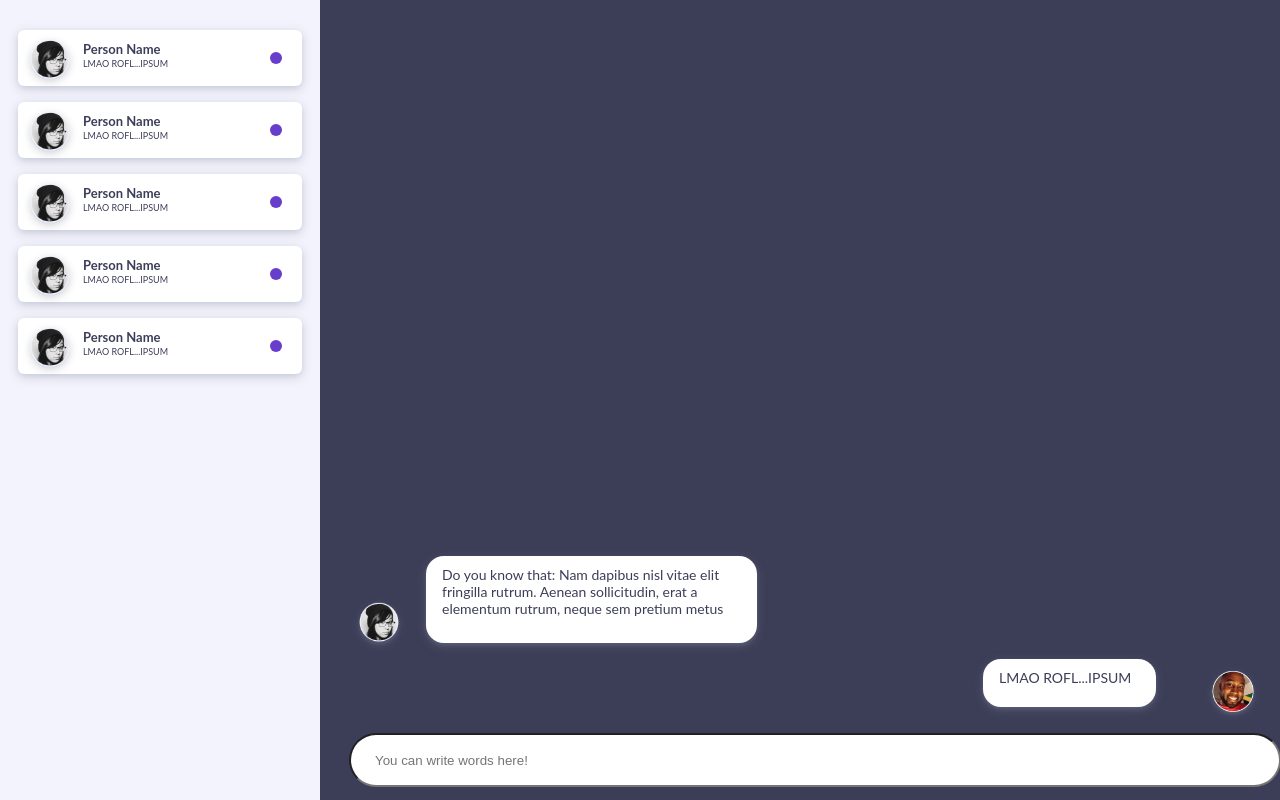
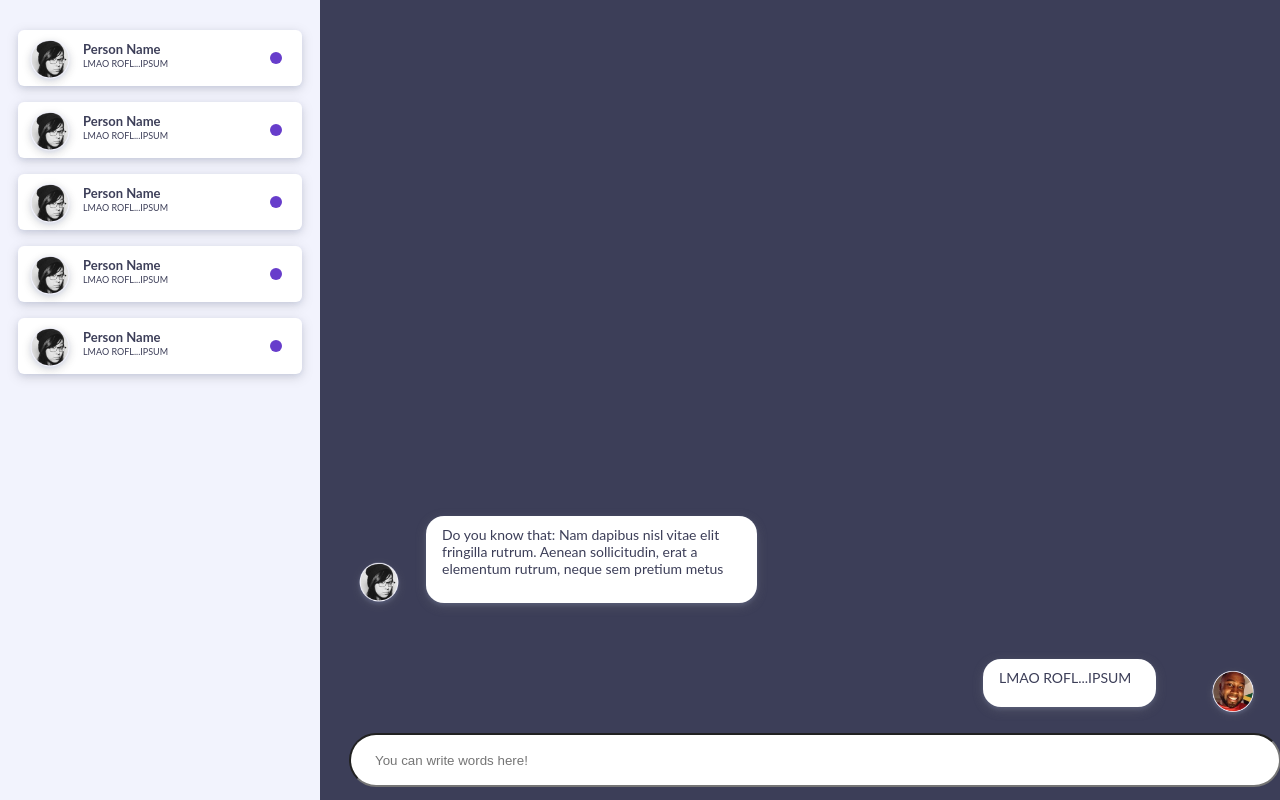
Before and after one commit to sklinkusch/nice-chat, a React (Create React App) app: page / in a window 1280 px wide. Built offline with nearby package versions, Linux system fonts and the light colour scheme.

Commit message:
corrected margin

```diff
--- a/src/App.css
+++ b/src/App.css
@@ -138,6 +138,7 @@
 .message-container {
   display: flex;
   flex-direction: row;
+  margin-bottom: 40px;
 }
 
 .flex-start {
```
